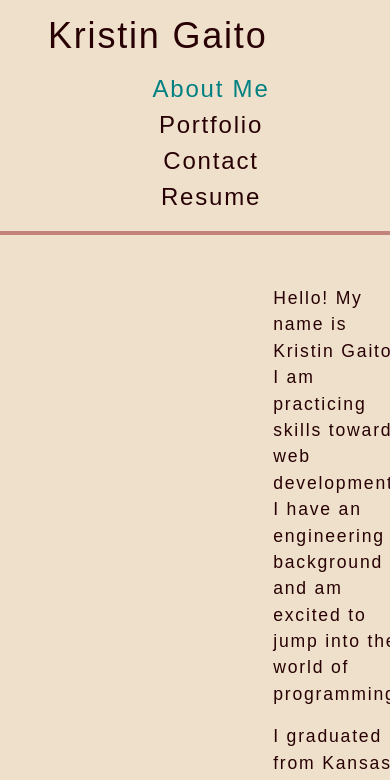
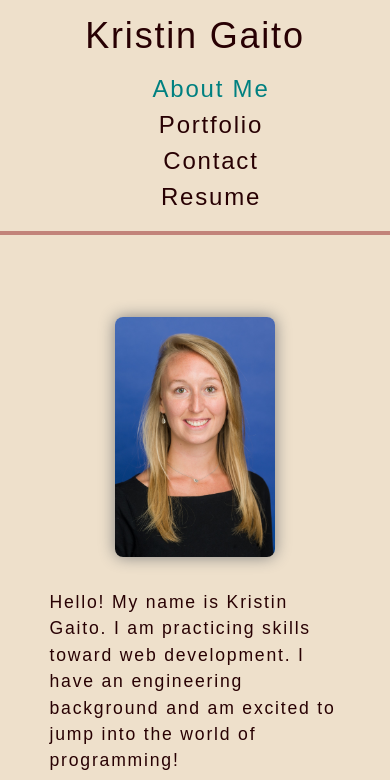
Before and after one commit to kngurley25/portfolio-spa, a React (Create React App) app: page / in a window 390 px wide. Shown: the top 780 px of the page. Built offline with nearby package versions, Linux system fonts and the light colour scheme.

Commit message:
add media query for header and about section

```diff
--- /dev/null
+++ b/src/components/About/About.css
@@ -0,0 +1,7 @@
+@media screen and (max-width: 768px) {
+    .about {
+        display: flex;
+        flex-direction: column;
+        align-items: center;
+    }
+}
--- a/src/components/About/index.js
+++ b/src/components/About/index.js
@@ -1,10 +1,11 @@
 import React from "react";
 import profilePic from '../../assets/images/profile-pic.jpg';
+import AboutClasses from './About.css';
 
 function About() {
     return (
         <section>
-            <div className="about-section">
+            <div className="about">
                 <img src={profilePic} className="profile-pic" alt="profile"></img>
                 <div>
                     <p>
--- /dev/null
+++ b/src/components/Header/Header.css
@@ -0,0 +1,14 @@
+header {
+    display: flex;
+    justify-content: space-between;
+    flex-wrap: wrap;
+    align-items: center;
+    border-bottom: .25rem solid var(--tertiary);
+}
+
+@media screen and (max-width: 768px) {
+    header {
+        display: flex;
+        flex-direction: column;
+    }
+}
--- a/src/components/Header/index.js
+++ b/src/components/Header/index.js
@@ -1,9 +1,10 @@
 import React from "react";
 import Navigation from "../Navigation";
+import HeaderClasses from './Header.css';
 
 function Header() {
     return (
-        <header>
+        <header className={HeaderClasses.header}>
             <h1>Kristin Gaito</h1>
             <Navigation></Navigation>
         </header>
--- /dev/null
+++ b/src/components/Navigation/Navigation.css
@@ -0,0 +1,14 @@
+header nav ul {
+  display: flex;
+  justify-content: space-evenly;
+  flex-wrap: wrap;
+  align-items: center;
+  list-style: none;
+}
+
+@media screen and (max-width: 768px) {
+    header nav ul {
+        display: flex;
+        flex-direction: column;
+    }
+}
--- a/src/components/Navigation/index.js
+++ b/src/components/Navigation/index.js
@@ -1,5 +1,6 @@
 import React from "react";
 import { NavLink } from "react-router-dom";
+import NavigationClasses from './Navigation.css';
 
 function Navigation() {
     return (
--- a/src/index.css
+++ b/src/index.css
@@ -82,32 +82,13 @@ a:hover {
 }
 
 /* header and navigation */
-header {
-  border-bottom: .25rem solid var(--tertiary);
-}
-header {
-  display: flex;
-  justify-content: space-between;
-  flex-wrap: wrap;
-  align-items: center;
-}
-header nav ul {
-  display: flex;
-  justify-content: space-evenly;
-  flex-wrap: wrap;
-  align-items: center;
-  list-style: none;
-}
-header nav ul li {
-  list-style: none;
-}
 /* from use of NavLink */
 .active {
   color: var(--accent);
 }
 
 /* section: about */
-.about-section {
+.about {
   display: flex;
   justify-content: space-between;
   align-items: center;
```
